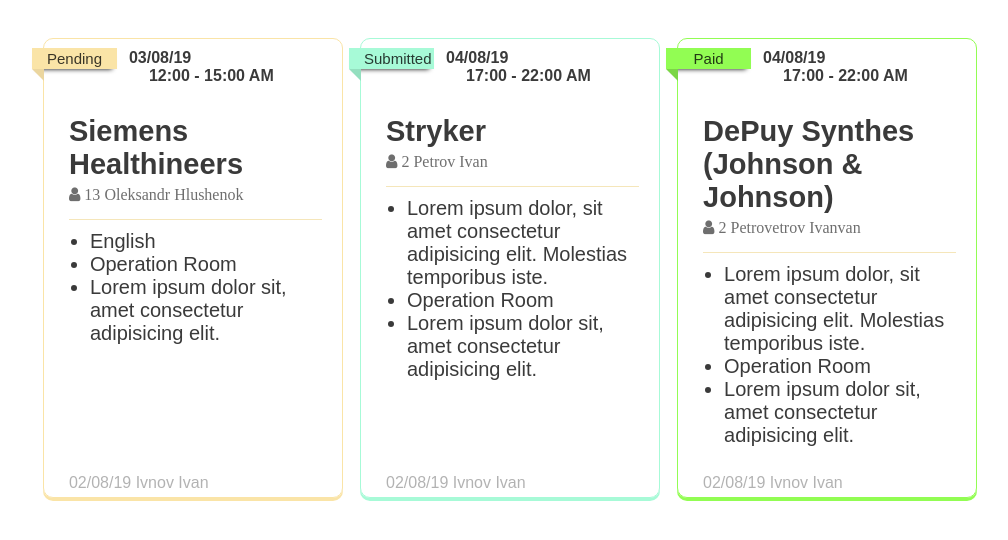
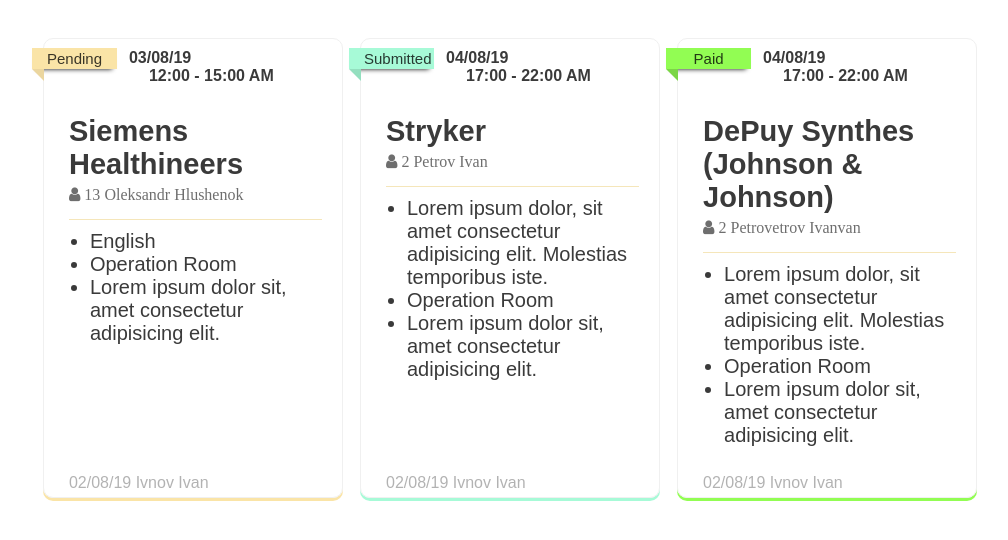
Before and after one commit to olek-hl/UI-UX, a plain HTML site: page index.html in a window 1280 px wide. Shown: the whole page, without its empty margins (130-1138 px from the left). Drawn offline with Linux system fonts and the light colour scheme; a web font is replaced by a local one.

Commit message:
styles changed

```diff
--- a/styles.css
+++ b/styles.css
@@ -27,23 +27,24 @@ body {
   min-height: 320px;
   position: relative;
   padding-bottom: 30px;
+  border: 1px solid rgb(240, 240, 240);
   border-radius: 10px 10px 10px 10px;
   color: rgba(0, 0, 0, 0.773);
   cursor: pointer;
 }
 
 .card.pending {
-  border: 1px solid rgb(250, 228, 167);
+  /*border: 1px solid rgb(250, 228, 167);*/
   box-shadow: 0px 3px 0px 0px rgb(250, 228, 167);
 }
 
 .card.submitted {
-  border: 1px solid rgb(167, 250, 215);
+  /*border: 1px solid rgb(167, 250, 215);*/
   box-shadow: 0px 3px 0px 0px rgb(167, 250, 215);
 }
 
 .card.paid {
-  border: 1px solid rgb(146, 253, 83);
+  /*border: 1px solid rgb(146, 253, 83);*/
   box-shadow: 0px 3px 0px 0px rgb(146, 253, 83);
 }
 
```
